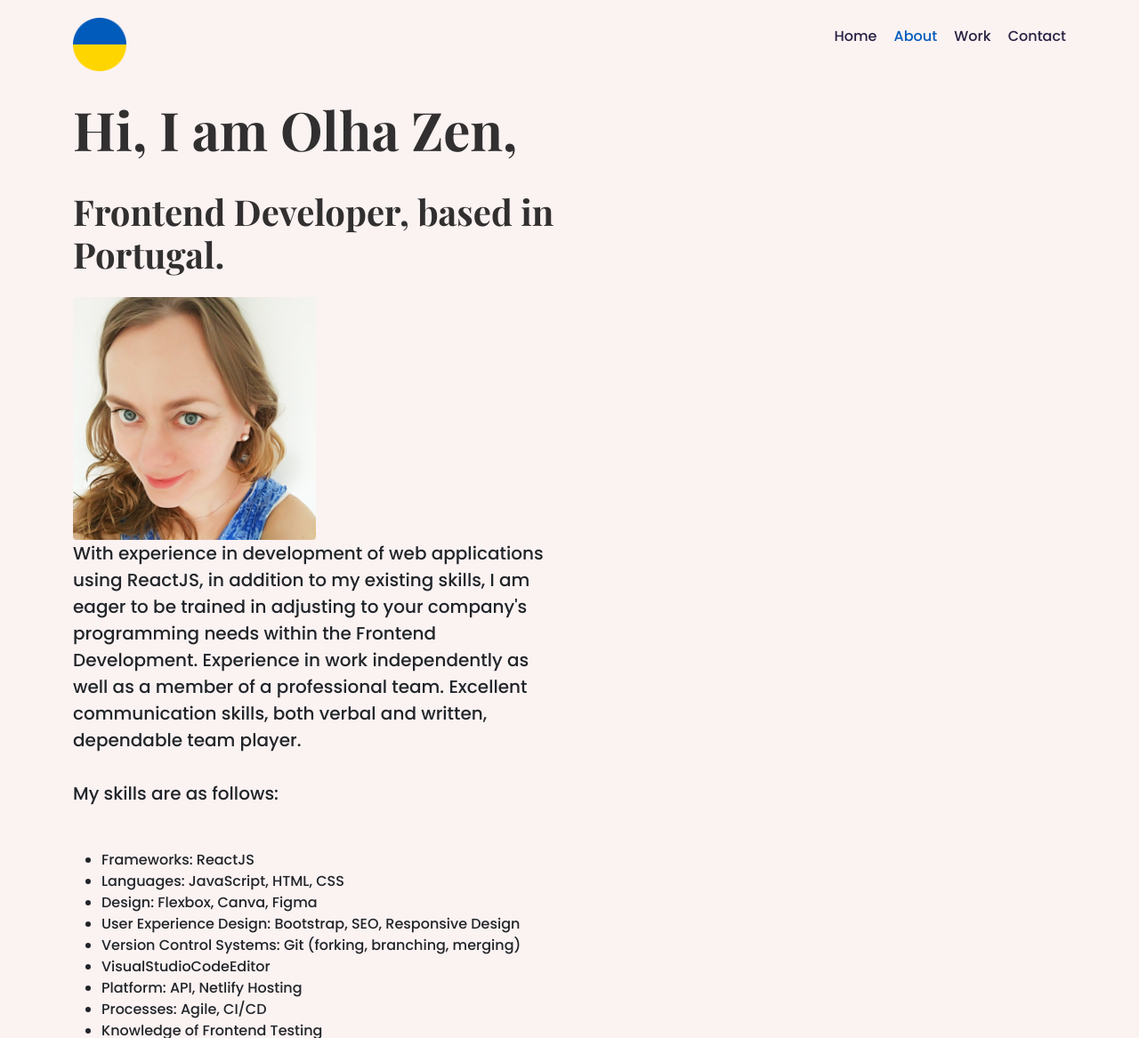
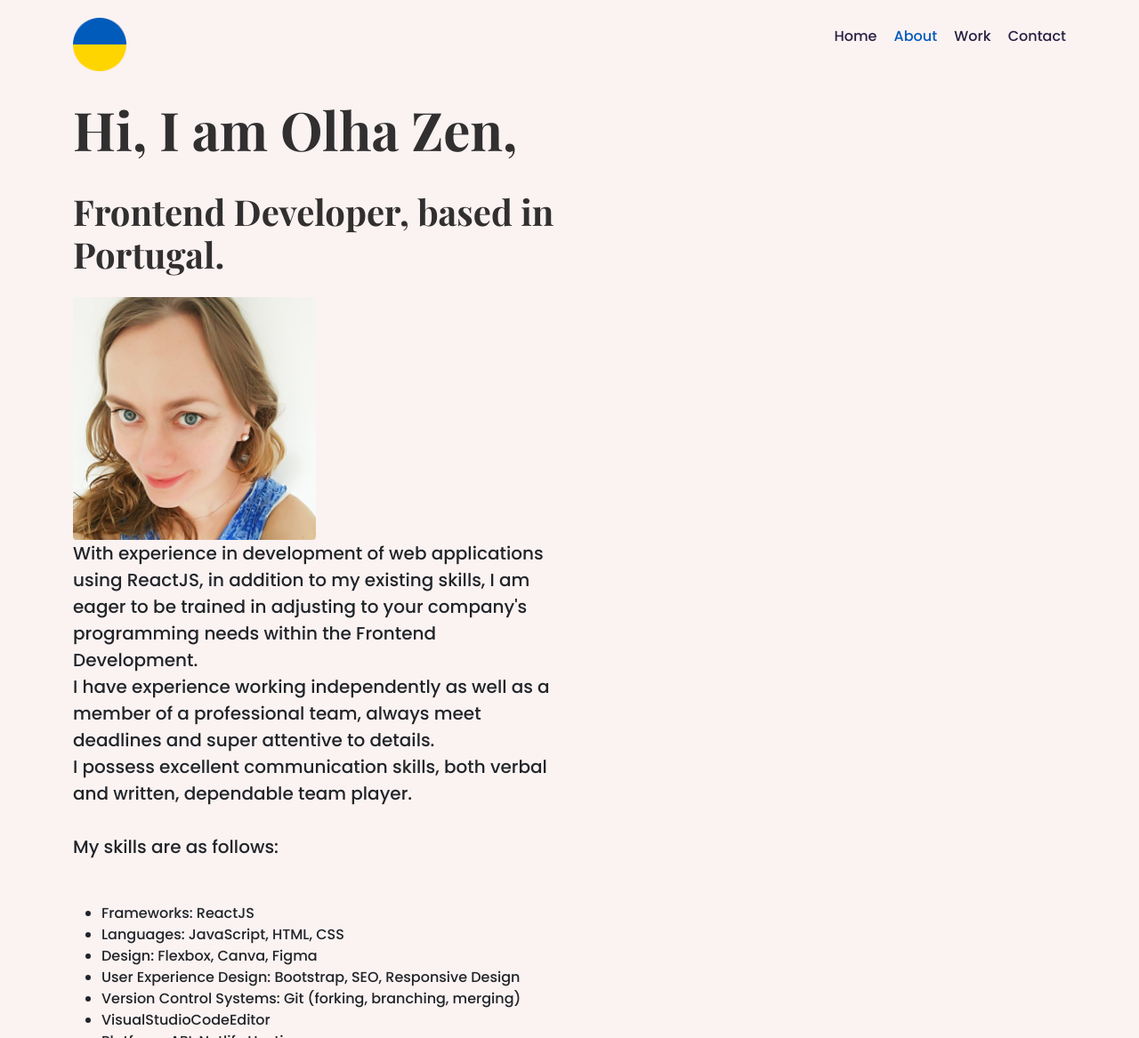
Before and after one commit to olhazen/portfolio-project, a plain HTML site: page about.html in a window 1280 px wide. Shown: the top 1167 px of the page at 89% size. Drawn offline with nearby package versions, Linux system fonts and the light colour scheme.

Commit message:
Edited Summary

```diff
--- a/about.html
+++ b/about.html
@@ -71,8 +71,10 @@
             <p class="mb-5">
               With experience in development of web applications using ReactJS, in addition to my existing skills,
               I am eager to be trained in adjusting to your company's programming needs within the Frontend Development.
-              Experience in work independently as well as a member of a professional team.
-              Excellent communication skills, both verbal and written, dependable team player.
+              <br>
+              I have experience working independently as well as a member of a professional team, always meet deadlines and super attentive to details.
+              <br>
+              I possess excellent communication skills, both verbal and written, dependable team player.
               <br>
               <br>
               My skills are as follows:
--- a/styles/portfolio.css
+++ b/styles/portfolio.css
@@ -33,7 +33,7 @@ border-radius: 10px;
 }
 .img-fluid-rounded-w-50 {
   border-radius: 15px;
-  width: 20%;
+  width: 40%;
 }
 .goli-image {
 max-width: 60%;
```
